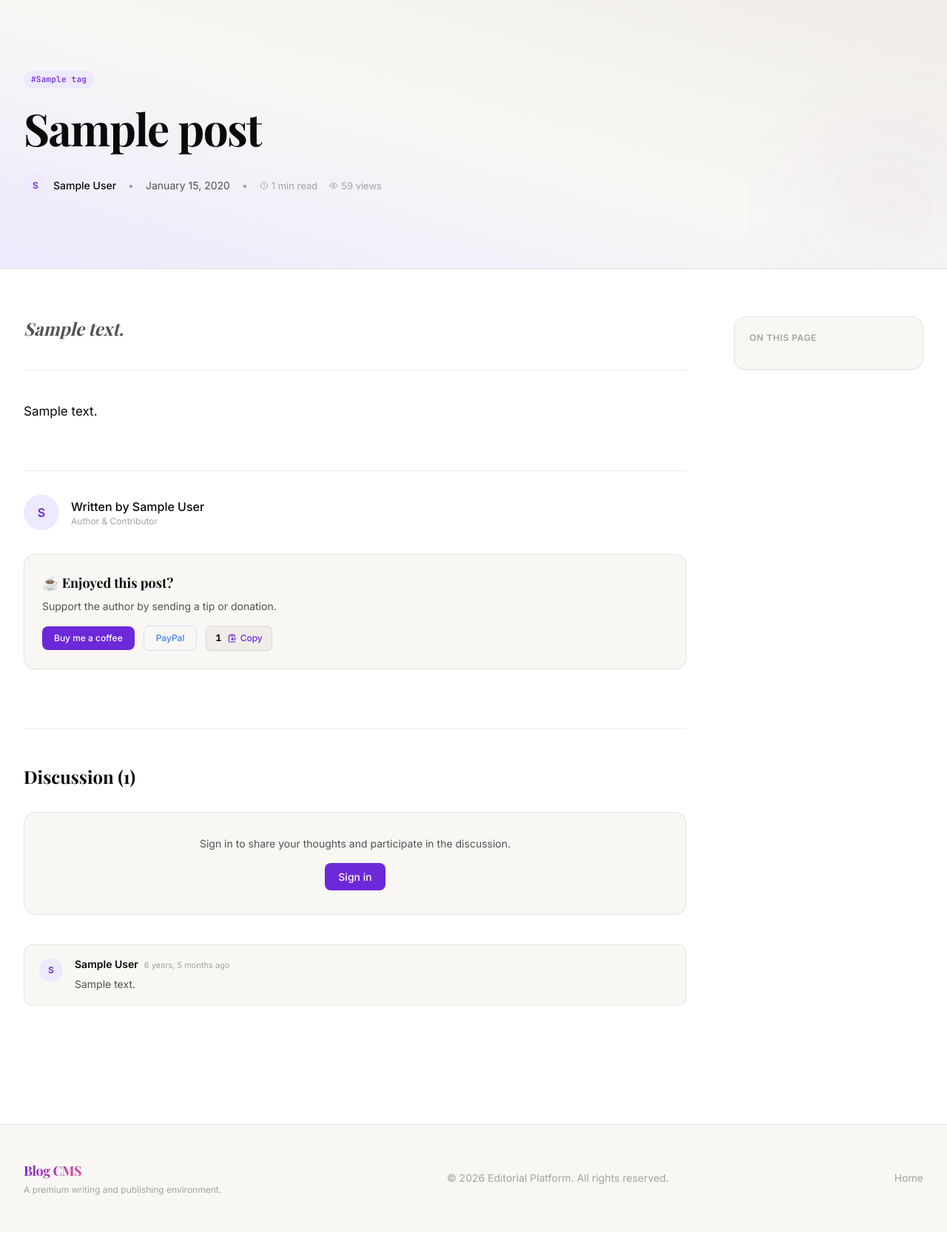
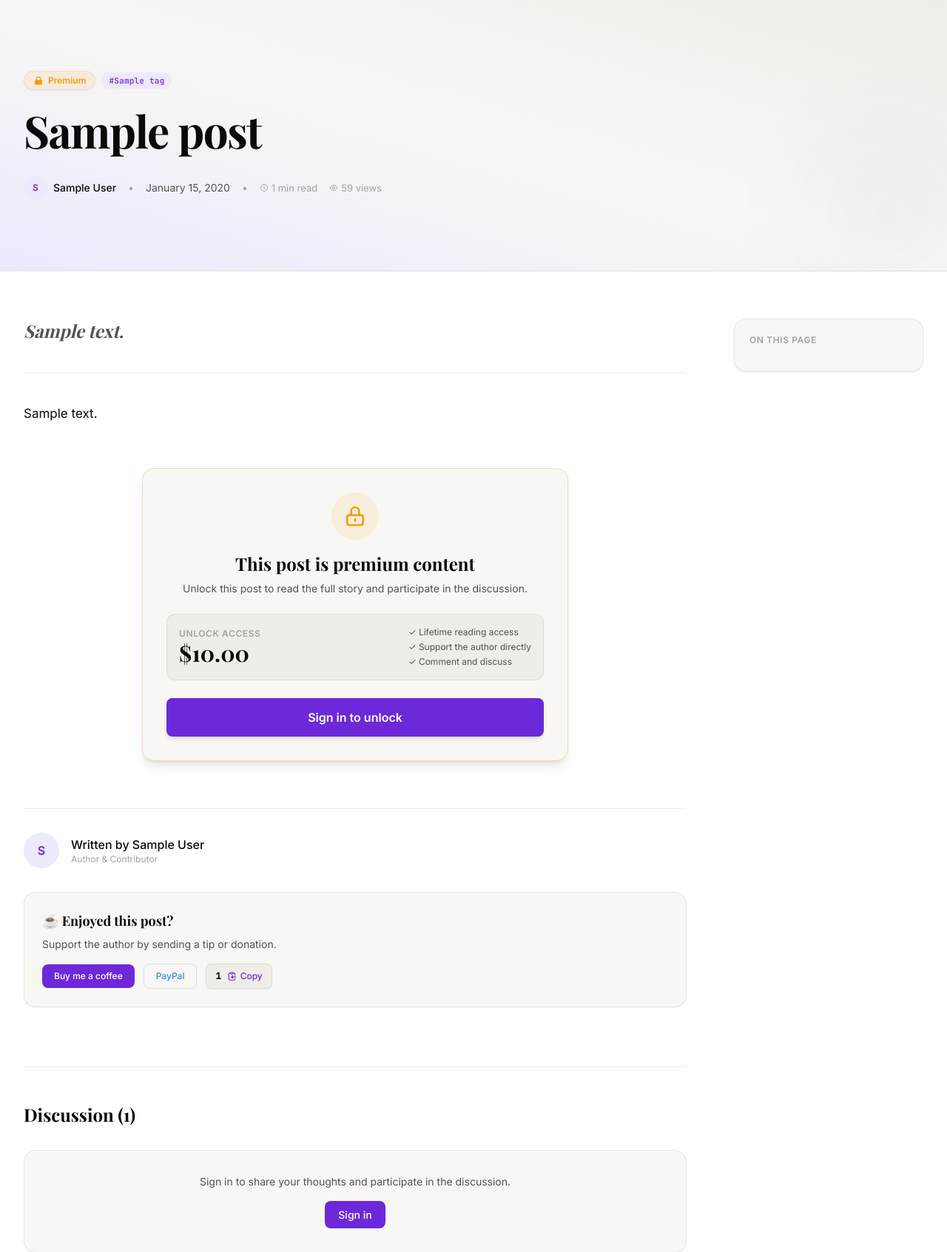
Before and after one commit to Rajiv6165/Cloud-Blog-CMS, a Django app: a page that uses templates/blog/post_detail.html in a window 1280 px wide. Shown: the part 65-1758 px from the top of the page at 74% size. Before the commit the page ends 1681 px from the top, so only its background shows below. Run offline with Django 5.2, Linux system fonts and the light colour scheme; tables that the repository leaves empty hold one stand-in row (values such as "Sample post"); data that the repository does not hold is empty; some libraries are stand-ins or nearby versions; some web fonts are replaced.

Commit message:
feat: Premium / Paid Posts (Feature 7) - is_premium flag, UserPostAccess model, teaser content, unlock CTA card, premium badge on cards, GrantAccessView

```diff
--- a/blog/models.py
+++ b/blog/models.py
@@ -33,6 +33,8 @@ class Post(models.Model):
     tags = models.ManyToManyField(Tag, related_name="posts", blank=True)
     status = models.CharField(max_length=10, choices=STATUS_CHOICES, default="draft")
     allow_comments = models.BooleanField(default=True)
+    is_premium = models.BooleanField(default=False)
+    premium_price = models.DecimalField(max_digits=6, decimal_places=2, null=True, blank=True)
 
     created_at = models.DateTimeField(auto_now_add=True)
     updated_at = models.DateTimeField(auto_now=True)
@@ -66,6 +68,20 @@ class Post(models.Model):
     @property
     def view_count(self) -> int:
         return (self.pk * 47) % 430 + 12
+
+
+class UserPostAccess(models.Model):
+    user = models.ForeignKey(get_user_model(), on_delete=models.CASCADE)
+    post = models.ForeignKey(Post, on_delete=models.CASCADE)
+    granted_at = models.DateTimeField(auto_now_add=True)
+    payment_reference = models.CharField(max_length=200, blank=True)
+
+    class Meta:
+        unique_together = ("user", "post")
+
+    def __str__(self):
+        return f"{self.user.username} -> {self.post.title}"
+
 
 
 class Comment(models.Model):
--- a/blog/urls.py
+++ b/blog/urls.py
@@ -9,6 +9,7 @@ urlpatterns = [
     path("post/<slug:slug>/", views.PostDetailView.as_view(), name="post_detail"),
     path("post/<slug:slug>/edit/", views.PostUpdateView.as_view(), name="post_update"),
     path("post/<slug:slug>/delete/", views.PostDeleteView.as_view(), name="post_delete"),
+    path("post/<slug:slug>/unlock/", views.GrantAccessView.as_view(), name="post_unlock"),
     path("dashboard/", views.DashboardView.as_view(), name="dashboard"),
     path("profile/", views.ProfileEditView.as_view(), name="profile_edit"),
     path("author/<str:username>/", views.AuthorDetailView.as_view(), name="author_detail"),
--- a/blog/views.py
+++ b/blog/views.py
@@ -7,6 +7,7 @@ from django.db.models import Q
 from django.http import HttpRequest, HttpResponse, HttpResponseRedirect
 from django.shortcuts import redirect, render
 from django.urls import reverse_lazy
+from django.views import View
 from django.views.generic import (
     ListView,
     DetailView,
@@ -76,6 +77,22 @@ class PostDetailView(DetailView):
         self.object = self.get_object()
         if not self.object.allow_comments:
             return redirect(self.object.get_absolute_url())
+
+        # Access control check for commenting on premium posts
+        has_access = True
+        if self.object.is_premium:
+            if not request.user.is_authenticated:
+                has_access = False
+            elif request.user == self.object.author or request.user.is_staff or request.user.is_superuser:
+                has_access = True
+            else:
+                from .models import UserPostAccess
+                has_access = UserPostAccess.objects.filter(user=request.user, post=self.object).exists()
+
+        if not has_access:
+            messages.error(request, "You must unlock this premium post to leave comments.")
+            return redirect(self.object.get_absolute_url())
+
         form = CommentForm(request.POST)
         if request.user.is_authenticated and form.is_valid():
             content = form.cleaned_data["content"]
@@ -106,6 +123,25 @@ class PostDetailView(DetailView):
     def get_context_data(self, **kwargs: Any) -> Dict[str, Any]:
         context = super().get_context_data(**kwargs)
         context["form"] = CommentForm()
+
+        # Access control check
+        post = self.object
+        user = self.request.user
+        has_access = True
+        if post.is_premium:
+            if not user.is_authenticated:
+                has_access = False
+            elif user == post.author or user.is_staff or user.is_superuser:
+                has_access = True
+            else:
+                from .models import UserPostAccess
+                has_access = UserPostAccess.objects.filter(user=user, post=post).exists()
+
+        context["has_access"] = has_access
+        if not has_access:
+            teaser_words = post.content.split()[:200]
+            context["teaser_content"] = " ".join(teaser_words)
+
         if self.object.tags.exists():
             context["related"] = (
                 Post.objects.filter(status="published", tags__in=self.object.tags.all())
@@ -115,6 +151,24 @@ class PostDetailView(DetailView):
         else:
             context["related"] = []
         return context
+
+
+class GrantAccessView(LoginRequiredMixin, View):
+    def post(self, request, slug, *args, **kwargs):
+        from .models import UserPostAccess
+        try:
+            post = Post.objects.get(slug=slug)
+        except Post.DoesNotExist:
+            messages.error(request, "Post not found.")
+            return redirect("blog:post_list")
+
+        UserPostAccess.objects.get_or_create(
+            user=request.user,
+            post=post,
+            defaults={"payment_reference": "FREE_UNLOCK_PLACEHOLDER"}
+        )
+        messages.success(request, f"Successfully unlocked the premium post: {post.title}")
+        return redirect(post.get_absolute_url())
 
 
 class AuthorOrStaffRequiredMixin(UserPassesTestMixin):
--- a/templates/blog/post_detail.html
+++ b/templates/blog/post_detail.html
@@ -11,7 +11,15 @@
 <div class="relative w-full overflow-hidden py-24 bg-gradient-to-tr from-[var(--accent-light)] via-[var(--bg-secondary)] to-[var(--bg-tertiary)] border-b border-[var(--border)]">
   <div class="max-w-7xl mx-auto px-4 sm:px-6 lg:px-8 relative z-10 animate-fade-in">
     <!-- Tag badges -->
-    <div class="flex flex-wrap gap-2 mb-6">
+    <div class="flex flex-wrap items-center gap-2 mb-6">
+      {% if object.is_premium %}
+      <span class="inline-flex items-center gap-1.5 px-3 py-1 rounded-full text-xs font-semibold bg-amber-500/10 text-amber-500 border border-amber-500/20 shadow-sm">
+        <svg class="w-3.5 h-3.5" fill="currentColor" viewBox="0 0 20 20">
+          <path fill-rule="evenodd" d="M5 9V7a5 5 0 0110 0v2a2 2 0 012 2v5a2 2 0 01-2 2H5a2 2 0 01-2-2v-5a2 2 0 012-2zm8-2v2H7V7a3 3 0 016 0z" clip-rule="evenodd"/>
+        </svg>
+        Premium
+      </span>
+      {% endif %}
       {% for tag in object.tags.all %}
       <a href="{% url 'blog:post_list' %}?tag={{ tag.slug }}" class="tag-pill">
         #{{ tag.name }}
@@ -71,9 +79,56 @@
       {% endif %}
 
       <!-- Safe Markdown Compiled Prose Content -->
+      {% if has_access %}
       <div class="prose-content markdown-body">
         {{ object.content|markdownify }}
       </div>
+      {% else %}
+      <div class="relative">
+        <div class="prose-content markdown-body max-h-[350px] overflow-hidden select-none" style="mask-image: linear-gradient(to bottom, black 50%, transparent 100%); -webkit-mask-image: linear-gradient(to bottom, black 50%, transparent 100%);">
+          {{ teaser_content|markdownify }}
+        </div>
+      </div>
+
+      <!-- Premium Unlock CTA Card -->
+      <div class="mt-8 p-8 bg-[var(--bg-secondary)] border border-[var(--border)] rounded-2xl text-center shadow-lg max-w-xl mx-auto border-amber-500/30">
+        <div class="inline-flex items-center justify-center w-16 h-16 rounded-full bg-amber-500/10 text-amber-500 mb-4">
+          <svg class="w-8 h-8" fill="none" stroke="currentColor" viewBox="0 0 24 24">
+            <path stroke-linecap="round" stroke-linejoin="round" stroke-width="2" d="M12 15v2m-6 4h12a2 2 0 002-2v-6a2 2 0 00-2-2H6a2 2 0 00-2 2v6a2 2 0 002 2zm10-10V7a4 4 0 00-8 0v4h8z"/>
+          </svg>
+        </div>
+        <h3 class="font-serif font-bold text-2xl text-[var(--text-primary)] mb-2">This post is premium content</h3>
+        <p class="text-sm text-[var(--text-secondary)] mb-6">Unlock this post to read the full story and participate in the discussion.</p>
+
+        <div class="bg-[var(--bg-tertiary)] rounded-xl p-4 border border-[var(--border)] mb-6 flex items-center justify-between text-left">
+          <div>
+            <span class="text-xs text-[var(--text-muted)] block uppercase font-semibold tracking-wider">Unlock Access</span>
+            <span class="text-3xl font-bold font-serif text-[var(--text-primary)]">${{ object.premium_price|default:"4.99" }}</span>
+          </div>
+          <div class="text-xs text-[var(--text-secondary)] space-y-1">
+            <div class="flex items-center gap-1.5">✓ Lifetime reading access</div>
+            <div class="flex items-center gap-1.5">✓ Support the author directly</div>
+            <div class="flex items-center gap-1.5">✓ Comment and discuss</div>
+          </div>
+        </div>
+
+        {% if user.is_authenticated %}
+        <form action="{% url 'blog:post_unlock' object.slug %}" method="post">
+          {% csrf_token %}
+          <button type="submit" class="btn-primary w-full py-3.5 text-base font-semibold shadow-md flex items-center justify-center gap-2">
+            <svg class="w-5 h-5" fill="none" stroke="currentColor" viewBox="0 0 24 24">
+              <path stroke-linecap="round" stroke-linejoin="round" stroke-width="2" d="M13 10V3L4 14h7v7l9-11h-7z"/>
+            </svg>
+            Unlock for ${{ object.premium_price|default:"4.99" }}
+          </button>
+        </form>
+        {% else %}
+        <a href="{% url 'login' %}?next={{ request.path }}" class="btn-primary w-full py-3.5 text-base font-semibold shadow-md inline-flex items-center justify-center gap-2">
+          Sign in to unlock
+        </a>
+        {% endif %}
+      </div>
+      {% endif %}
 
       <!-- Footer Author Card & Moderation Controls -->
       <div class="flex flex-col sm:flex-row sm:items-center sm:justify-between gap-6 mt-16 pt-8 border-t border-[var(--border)]">
```
Also changed, not shown: blog/admin.py (+10 -3 lines), templates/blog/post_list.html (+7 -2 lines), blog/migrations/0004_post_is_premium_post_premium_price_userpostaccess.py (added).
